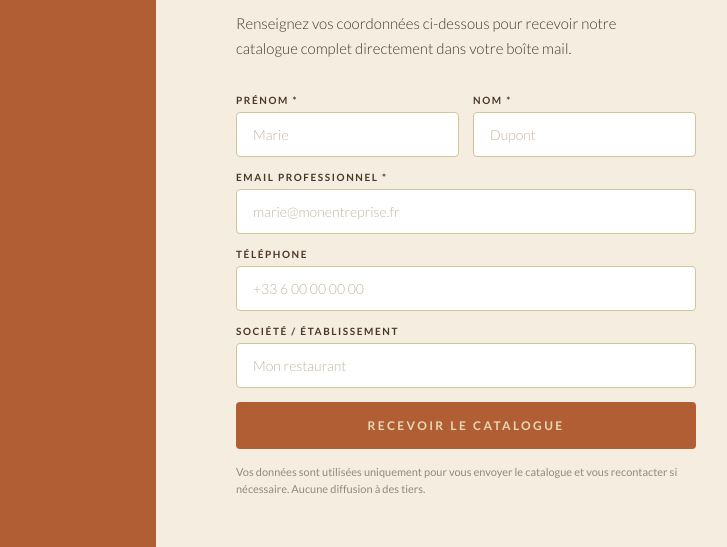
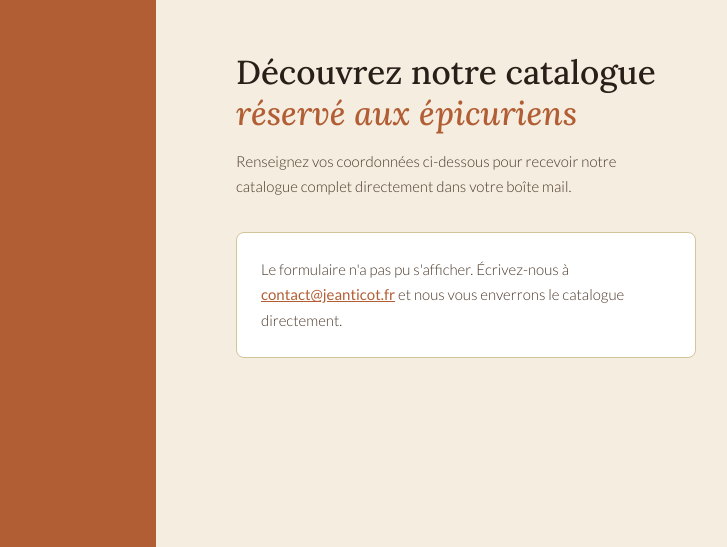
Before and after one commit to fabien-jeanticot/landing-page, a plain HTML site: page index.html in a window 1280 px wide. Shown: the part 195-742 px from the top of the page, 484-1211 px from the left. Drawn offline with Linux system fonts and the light colour scheme; a script that the page names is missing.

Commit message:
fix: remove form flash on page load
Replace the placeholder static form (swapped out once HubSpot loaded) with a
loading skeleton, fade the HubSpot form in when ready, and show a contact
fallback if HubSpot fails to load within 8s.

Co-Authored-By: Claude Opus 5.5 <noreply@anthropic.com>
Claude-Session: https://claude.ai/code/session_018MRfQdfpPWV5N9YfxjdPiH

```diff
--- a/index.html
+++ b/index.html
@@ -188,61 +188,33 @@
       max-width: 400px;
     }
 
-    /* ── FIELDS ────────────────────────────────────────── */
+    /* ── FORM LOADING ──────────────────────────────────── */
     .form-wrapper { max-width: 460px; }
 
-    .field-row { display: grid; grid-template-columns: 1fr 1fr; gap: 14px; margin-bottom: 14px; }
+    .form-skeleton { display: flex; flex-direction: column; gap: 22px; }
+    .form-skeleton.hidden { display: none; }
+    .skeleton-field { display: flex; flex-direction: column; gap: 8px; }
+    .skeleton-label { width: 90px; height: 9px; border-radius: 2px; }
+    .skeleton-input { height: 46px; border-radius: 4px; }
+    .skeleton-button { height: 48px; border-radius: 4px; margin-top: 4px; }
+    .skeleton-label, .skeleton-input, .skeleton-button {
+      background: linear-gradient(90deg, rgba(212,196,154,0.30) 0%, rgba(212,196,154,0.55) 50%, rgba(212,196,154,0.30) 100%);
+      background-size: 200% 100%;
+      animation: skeleton-shimmer 1.4s ease-in-out infinite;
+    }
+    @keyframes skeleton-shimmer { from { background-position: 100% 0; } to { background-position: -100% 0; } }
 
-    .field-group { display: flex; flex-direction: column; gap: 6px; margin-bottom: 14px; }
-    .field-group.half { margin-bottom: 0; }
+    #hubspot-form { opacity: 0; transition: opacity 0.35s ease; }
+    #hubspot-form.ready { opacity: 1; }
 
-    .field-label {
-      font-family: 'Lato', sans-serif;
-      font-size: 10px;
-      font-weight: 700;
-      letter-spacing: 0.16em;
-      text-transform: uppercase;
-      color: var(--text-body);
+    .form-fallback { display: none; font-family: 'Lato', sans-serif; font-size: 15px; font-weight: 300; color: var(--text-body); line-height: 1.7; padding: 24px; background: #fff; border: 1px solid var(--cream-dark); border-radius: 8px; }
+    .form-fallback.visible { display: block; }
+    .form-fallback a { color: var(--terracotta); font-weight: 400; }
+
+    @media (prefers-reduced-motion: reduce) {
+      .skeleton-label, .skeleton-input, .skeleton-button { animation: none; }
+      #hubspot-form { transition: none; }
     }
-
-    .field-input {
-      width: 100%;
-      padding: 13px 16px;
-      background: #fff;
-      border: 1px solid var(--cream-dark);
-      border-radius: 4px;
-      font-family: 'Lato', sans-serif;
-      font-size: 14px;
-      color: var(--dark);
-      transition: border-color 0.2s, box-shadow 0.2s;
-      outline: none;
-      appearance: none;
-    }
-
-    .field-input:focus { border-color: var(--terracotta); box-shadow: 0 0 0 3px rgba(178,94,52,0.10); }
-    .field-input::placeholder { color: #c4b49e; font-weight: 300; }
-
-    .btn-submit {
-      display: block;
-      width: 100%;
-      padding: 16px 32px;
-      background: var(--terracotta);
-      border: none;
-      border-radius: 4px;
-      font-family: 'Lato', sans-serif;
-      font-size: 12px;
-      font-weight: 700;
-      letter-spacing: 0.20em;
-      text-transform: uppercase;
-      color: var(--cream);
-      cursor: pointer;
-      transition: background 0.2s, transform 0.15s;
-      margin-top: 8px;
-    }
-
-    .btn-submit:hover { background: var(--terracotta-dark); transform: translateY(-1px); }
-
-    .form-legal { font-size: 11px; color: var(--text-body); opacity: 0.55; line-height: 1.55; margin-top: 14px; }
 
     /* ── HUBSPOT OVERRIDES ─────────────────────────────── */
     #hubspot-form .hs-form-field { margin-bottom: 14px; }
@@ -293,7 +265,6 @@
 
     @media (max-width: 520px) {
       .hero-form-panel { padding: 36px 20px; }
-      .field-row { grid-template-columns: 1fr; }
       footer { padding: 24px 20px; }
     }
   </style>
@@ -341,41 +312,23 @@
 
       <div class="form-wrapper">
 
-        <form id="static-form" onsubmit="return false;">
-          <div class="field-row">
-            <div class="field-group half">
-              <label class="field-label" for="f-prenom">Prénom *</label>
-              <input class="field-input" type="text" id="f-prenom" placeholder="Marie" required />
-            </div>
-            <div class="field-group half">
-              <label class="field-label" for="f-nom">Nom *</label>
-              <input class="field-input" type="text" id="f-nom" placeholder="Dupont" required />
-            </div>
-          </div>
+        <!-- Emplacement affiché le temps que le formulaire HubSpot charge -->
+        <div class="form-skeleton" id="form-skeleton" aria-hidden="true">
+          <div class="skeleton-field"><div class="skeleton-label"></div><div class="skeleton-input"></div></div>
+          <div class="skeleton-field"><div class="skeleton-label"></div><div class="skeleton-input"></div></div>
+          <div class="skeleton-field"><div class="skeleton-label"></div><div class="skeleton-input"></div></div>
+          <div class="skeleton-field"><div class="skeleton-label"></div><div class="skeleton-input"></div></div>
+          <div class="skeleton-button"></div>
+        </div>
 
-          <div class="field-group">
-            <label class="field-label" for="f-email">Email professionnel *</label>
-            <input class="field-input" type="email" id="f-email" placeholder="marie@monentreprise.fr" required />
-          </div>
+        <!-- Secours si HubSpot ne se charge pas (bloqueur de publicité, réseau) -->
+        <p class="form-fallback" id="form-fallback">
+          Le formulaire n'a pas pu s'afficher. Écrivez-nous à
+          <a href="mailto:contact@jeanticot.fr?subject=Demande%20de%20catalogue">contact@jeanticot.fr</a>
+          et nous vous enverrons le catalogue directement.
+        </p>
 
-          <div class="field-group">
-            <label class="field-label" for="f-tel">Téléphone</label>
-            <input class="field-input" type="tel" id="f-tel" placeholder="+33 6 00 00 00 00" />
-          </div>
-
-          <div class="field-group">
-            <label class="field-label" for="f-societe">Société / Établissement</label>
-            <input class="field-input" type="text" id="f-societe" placeholder="Mon restaurant" />
-          </div>
-
-          <button type="submit" class="btn-submit">Recevoir le catalogue</button>
-
-          <p class="form-legal">
-            Vos données sont utilisées uniquement pour vous envoyer le catalogue et vous recontacter si nécessaire. Aucune diffusion à des tiers.
-          </p>
-        </form>
-
-        <div id="hubspot-form" style="display:none;"></div>
+        <div id="hubspot-form"></div>
 
         <div class="form-confirmation" id="form-confirmation">
           <div class="confirmation-icon">
@@ -430,22 +383,41 @@
   ─────────────────────────────────────────────────────── -->
   <script charset="utf-8" type="text/javascript" src="//js.hsforms.net/forms/embed/v2.js"></script>
   <script>
-    if (typeof hbspt !== 'undefined') {
+    (function () {
+      var skeleton = document.getElementById('form-skeleton');
+      var hubspot  = document.getElementById('hubspot-form');
+      var fallback = document.getElementById('form-fallback');
+      var ready = false;
+
+      function showFallback() {
+        if (ready) return;
+        skeleton.classList.add('hidden');
+        fallback.classList.add('visible');
+      }
+
+      // Si HubSpot n'est pas prêt au bout de 8 s, on affiche le message de secours
+      var timeout = setTimeout(showFallback, 8000);
+
+      if (typeof hbspt === 'undefined') { showFallback(); return; }
+
       hbspt.forms.create({
         region: "eu1",
         portalId: "145308514",
         formId: "87951dfd-a04d-474f-8bfb-7c4f9f9932d3",
         target: "#hubspot-form",
         onFormReady: function () {
-          document.getElementById('static-form').style.display = 'none';
-          document.getElementById('hubspot-form').style.display = 'block';
+          ready = true;
+          clearTimeout(timeout);
+          skeleton.classList.add('hidden');
+          fallback.classList.remove('visible');
+          requestAnimationFrame(function () { hubspot.classList.add('ready'); });
         },
         onFormSubmitted: function () {
-          document.getElementById('hubspot-form').style.display = 'none';
+          hubspot.style.display = 'none';
           document.getElementById('form-confirmation').classList.add('visible');
         }
       });
-    }
+    })();
   </script>
 
 </body>
```
